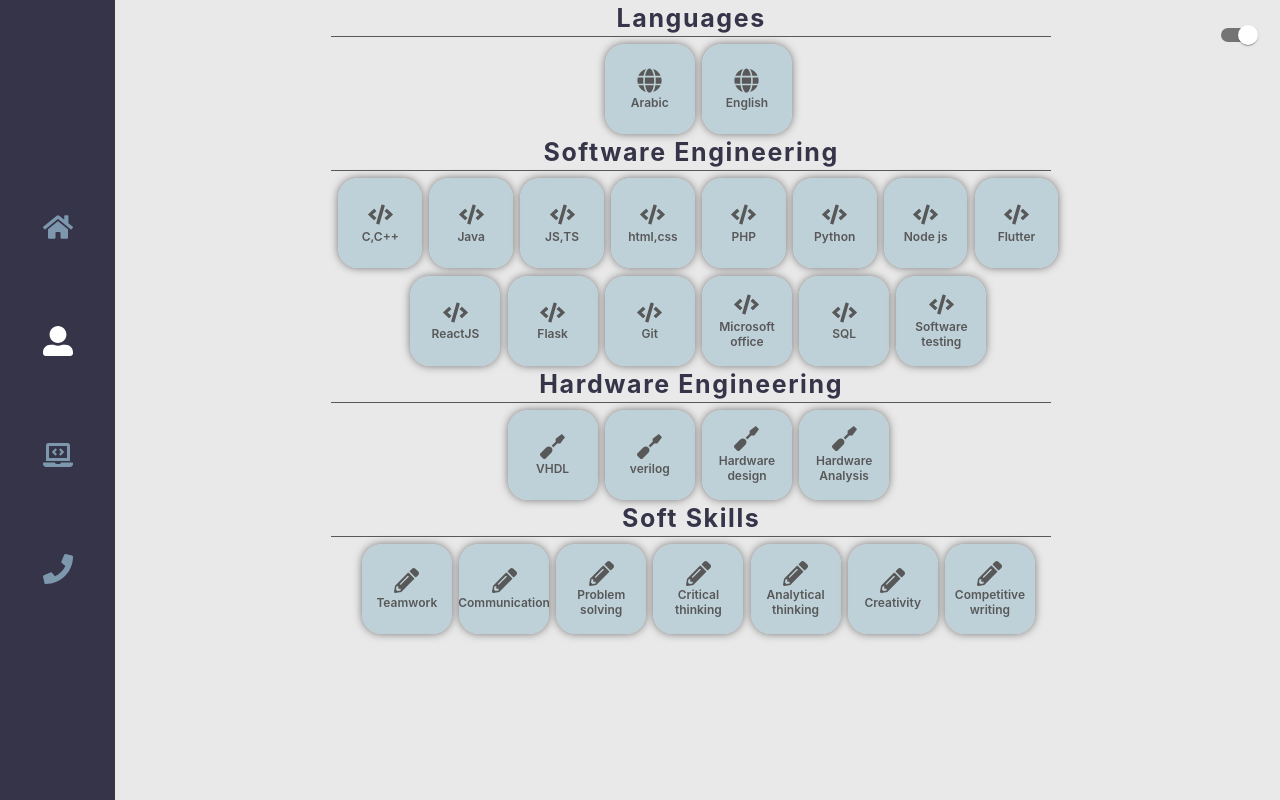
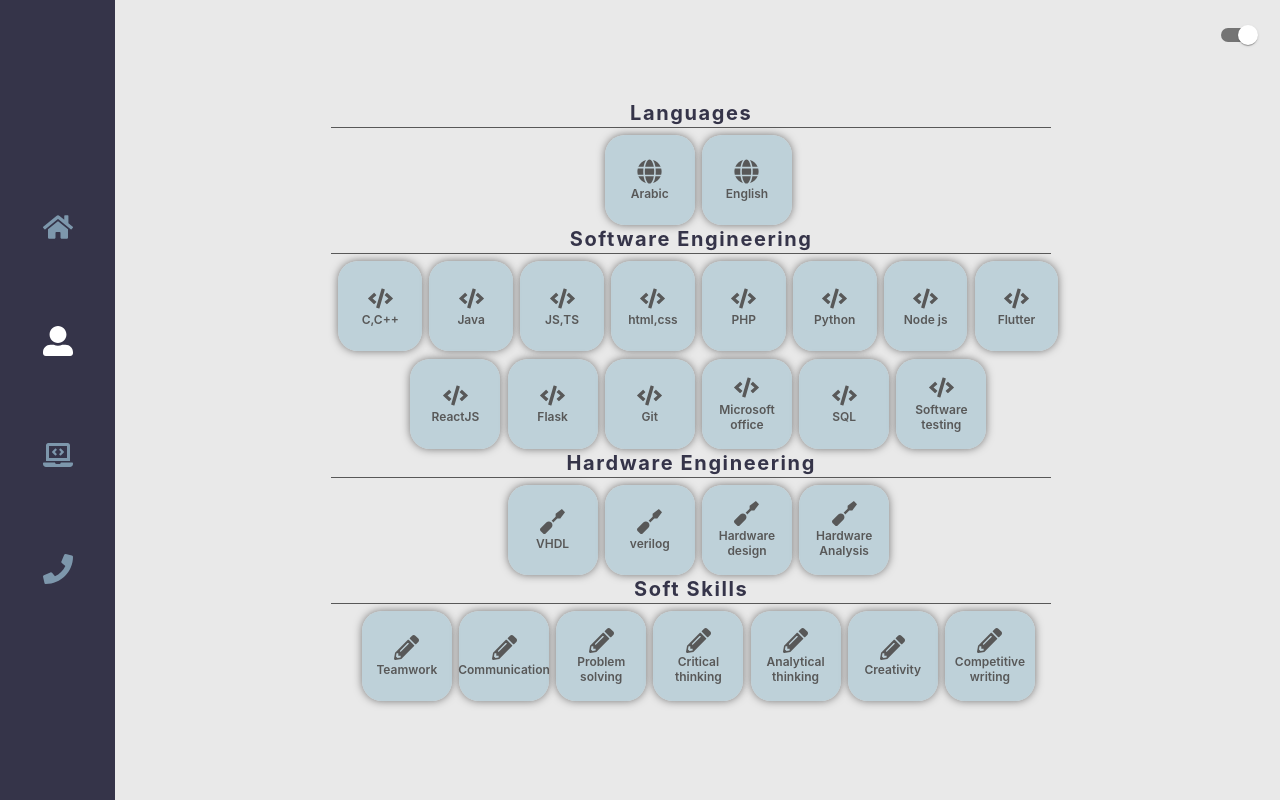
Before and after one commit to Gharam-Sar/portfolio-with-react, a React (Create React App) app: page /Information in a window 1280 px wide. Built offline with nearby package versions, Linux system fonts and the light colour scheme.

Commit message:
new design,new content,cleaner code

```diff
--- a/src/App.css
+++ b/src/App.css
@@ -99,6 +99,7 @@ body {
 .info-page {
   font-size: 15px;
   width: 80%;
+  height: 100%;
   position: fixed;
   display: flex;
   flex-direction: column;
@@ -134,8 +135,8 @@ body {
 
 .skill-title {
   font-weight: 700;
-  font-size: 25px;
-  padding: 3px;
+  font-size: 20px;
+  padding: 2px;
   border-bottom: 1px solid #585858;
   letter-spacing: 0.1rem;
   color: #353449;
```
